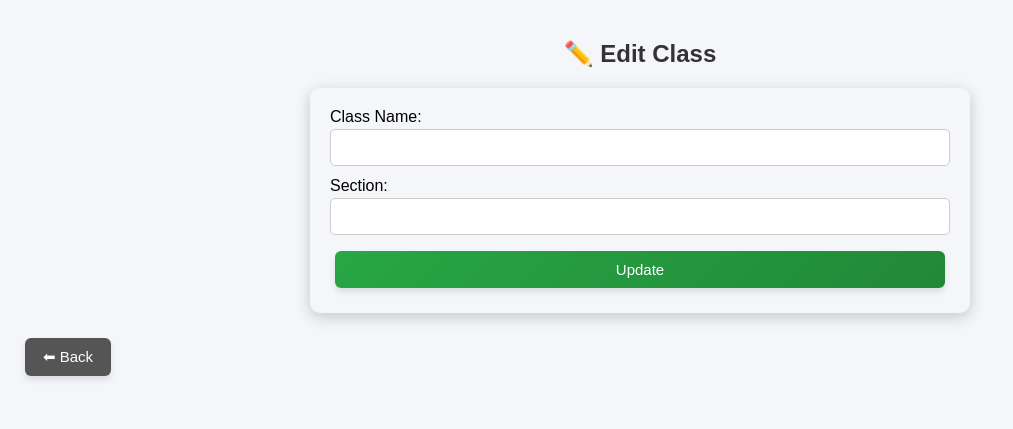
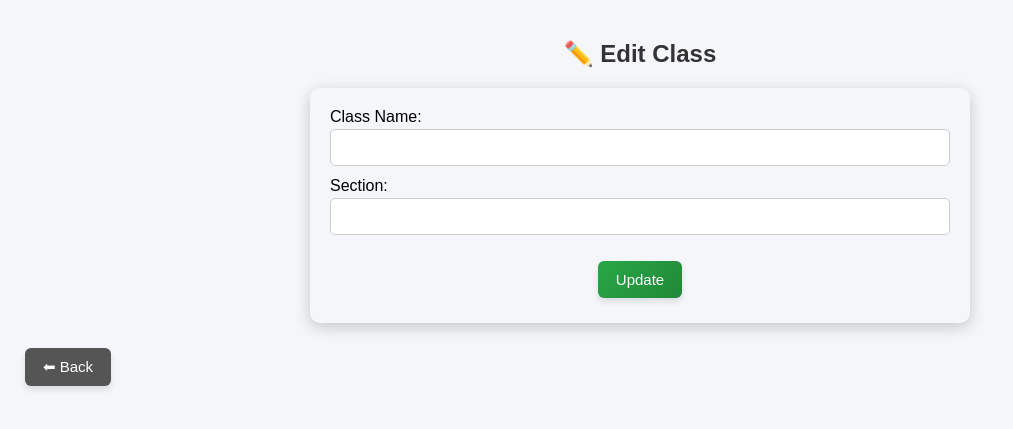
Before and after one commit to niranjansingh0/SMS, a PHP site: page /edit_class.php in a window 1280 px wide. Shown: the top 429 px of the page, without its empty margins (0-1013 px from the left). Run offline with PHP 8.4, Linux system fonts and the light colour scheme.

Commit message:
Final changed

```diff
--- a/add_class.php
+++ b/add_class.php
@@ -64,6 +64,7 @@ if ($_SERVER["REQUEST_METHOD"] == "POST") {
         <label for="section">Section:</label>
         <input type="text" name="section" id="section" placeholder="Section (e.g. A)" required>
         <span id="section_error" class="error"></span>
+
         <div class="button-container">
         <button type="submit" class="btn">Add Class</button>
         </div>
--- a/add_student.php
+++ b/add_student.php
@@ -95,6 +95,7 @@ if ($_SERVER["REQUEST_METHOD"] == "POST") {
        <label for="address">Address:</label>
        <textarea name="address" id="address" placeholder="Address" required></textarea>
        <span id="address_error" class="error"></span>
+
        <div class="button-container">
        <button type="submit" class="btn">Add Student</button>
        </div>
--- a/edit_class.php
+++ b/edit_class.php
@@ -96,8 +96,9 @@ if (isset($_POST['class_name'], $_POST['section'], $_POST['id'])) {
         <label for="section">Section:</label>
         <input type="text" name="section" id="section" value="<?php echo htmlspecialchars($row['section']); ?>" required>
         <span id="section_error" class="error"></span>
-
+        <div class="button-container">
         <button type="submit" class="btn">Update</button>
+        </div>
     </form>
 
     <a href="view_classes.php" class="btn back">⬅ Back</a>
--- a/edit_student.php
+++ b/edit_student.php
@@ -134,8 +134,9 @@ if (isset($_POST['submit'])) {
 
     <label for="address">Address:</label>
     <textarea name="address" id="address" required><?php echo htmlspecialchars($student['address']); ?></textarea>
-
+    <div class="button-container">
     <button type="submit" name="submit" class="btn">Update Student</button>
+    </div>
 </form>
 
 <a href="view_students.php" class="btn back">⬅ Back</a>
--- a/view_students.php
+++ b/view_students.php
@@ -23,6 +23,7 @@ include 'db.php';
             }
             ?>
         </select>
+
         <div class="button-container">
         <button type="submit" name="filter_submit" class="btn">Filter</button>
         </div>
```
